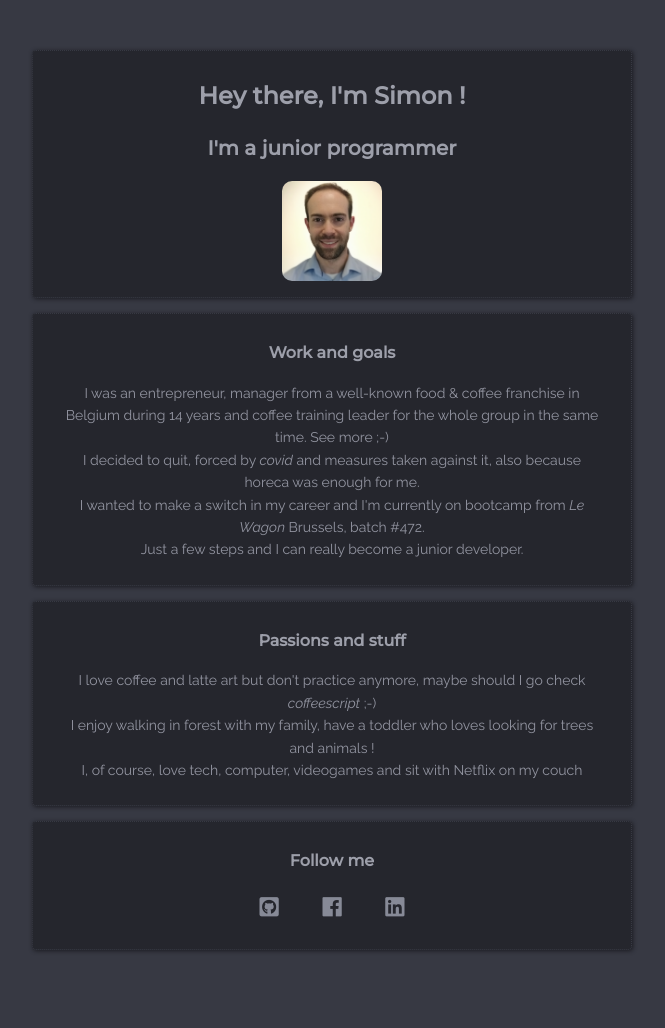
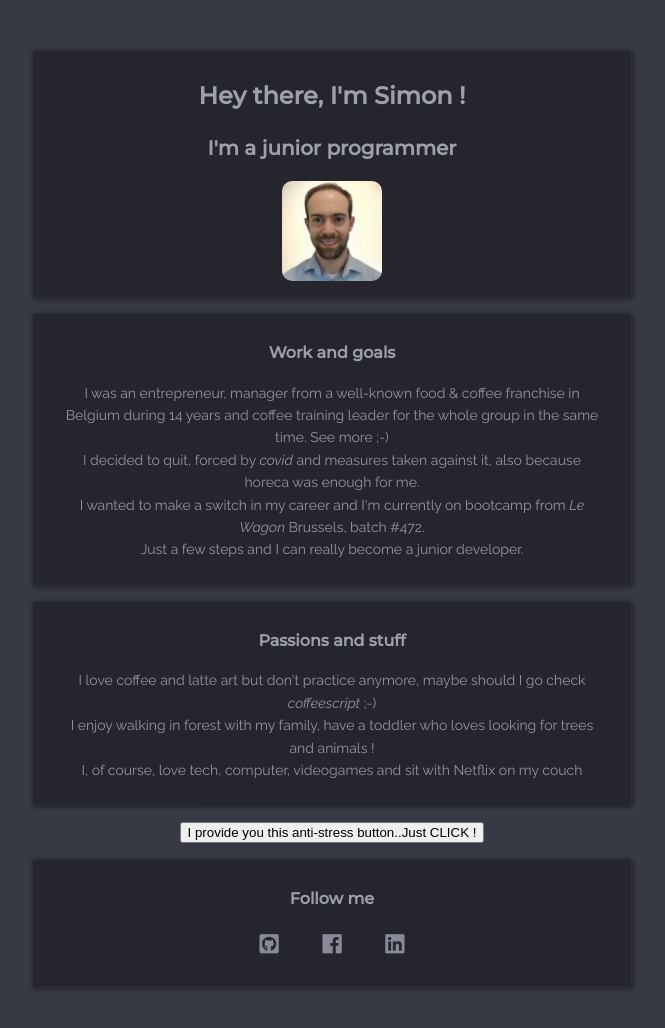
Before and after one commit to SimEli/profile, a plain HTML site: page index.html in a window 1280 px wide. Shown: the whole page, without its empty margins (308-973 px from the left). Before the commit the page ends 1000 px from the top, so only its background shows below. Drawn offline with Linux system fonts and the light colour scheme.

Commit message:
activate the anti stress button

```diff
--- a/index.html
+++ b/index.html
@@ -32,7 +32,7 @@
         <br>I, of course, love tech, computer, videogames and sit with Netflix on my couch
       </p>
     </div>
-    <!-- <button>I provide you this anti-stress button..Just CLICK !</button> -->
+    <button>I provide you this anti-stress button..Just CLICK !</button>
     <div class="card">
       <h3>Follow me</h3>
       <ul class="list-inline">
```
